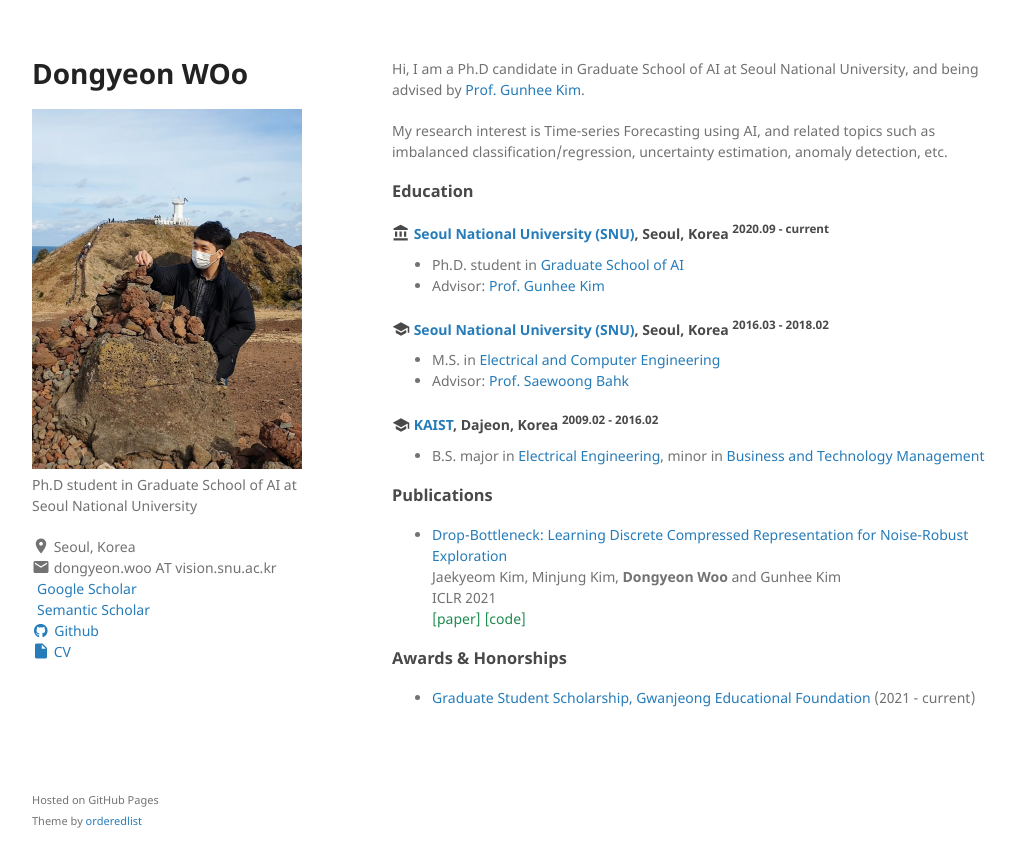
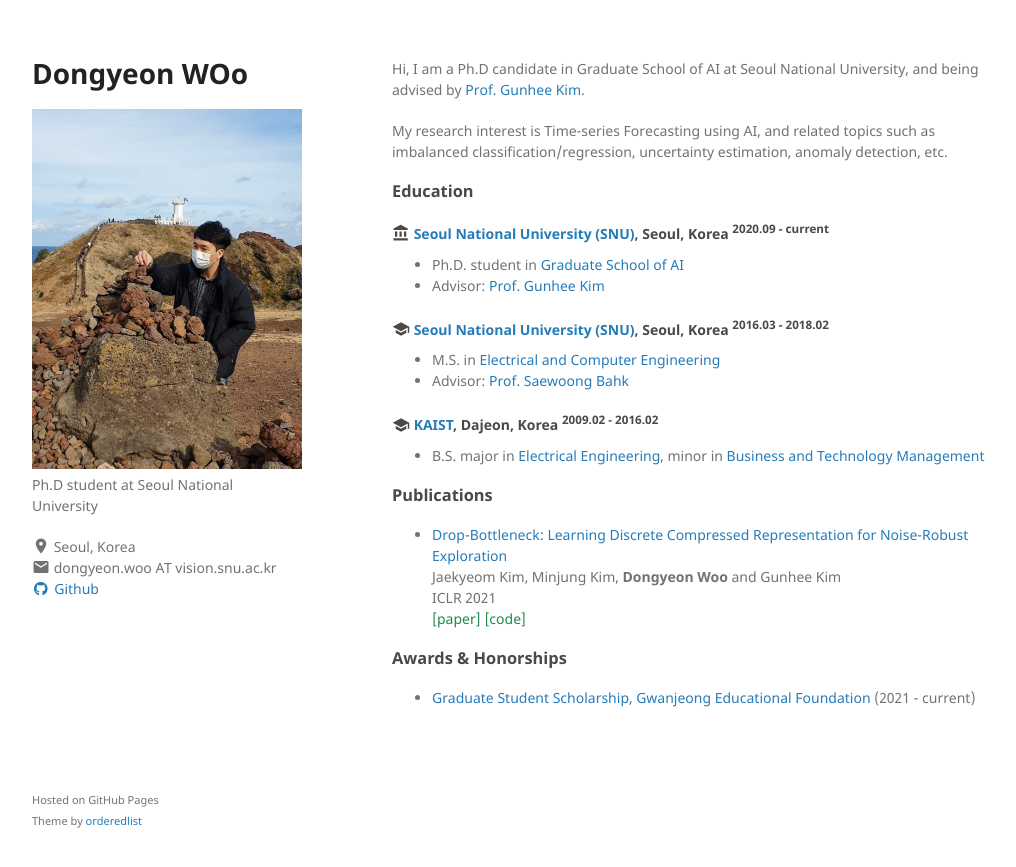
Before and after one commit to woody0325/woody0325.github.io, a Jekyll site: the page built from index.md, in a window 1280 px wide. Shown: the top 867 px of the page, without its empty margins (128-1144 px from the left). Built offline with Jekyll 4.4.1, drawn with Linux system fonts in a browser that asks for light colours; a style sheet for code colours, icons or effects is not loaded.

Commit message:
remove unnecessary fields

```diff
--- a/_config.yml
+++ b/_config.yml
@@ -3,7 +3,7 @@ title: Dongyeon WOo
 face: /assets/img/dongyeon.jpg
 #cv: https://drive.google.com/open?id=1F7MZsD-iwhFz8DN0bYuW8SMkeADGRj3H
 #cv: /assets/cv.pdf
-description: Ph.D student in Graduate School of AI at Seoul National University
+description: Ph.D student at Seoul National University
 location: Seoul, Korea
 email: dongyeon.woo AT vision.snu.ac.kr
 homepage: https://woody0325.github.io
--- a/_layouts/default.html
+++ b/_layouts/default.html
@@ -36,12 +36,16 @@
           <i class="material-icons md-18">home</i> {{ site.homepage }}<br/>
         </a>
         -->
+        <!--
         <a href="{{ site.google_scholar }}">
           <i class="ai ai-google-scholar"></i>  Google Scholar<br/>
         </a>
+        -->
+        <!--
         <a href="{{ site.semantic_scholar }}">
           <i class="ai ai-semantic-scholar"></i>  Semantic Scholar<br/>
         </a>
+        -->
         <!--
         <a href="{{ site.twitter }}">
           <i class="fab fa-twitter"></i> Twitter<br/>
@@ -55,9 +59,11 @@
           <i class="fab fa-linkedin"></i> LinkedIn<br/>
         </a>
       -->
+        <!--
         <a href="{{ site.cv }}">
           <i class="material-icons md-18">insert_drive_file</i> CV<br/>
         </a>
+        -->
 
       </header>
       <section>
```
